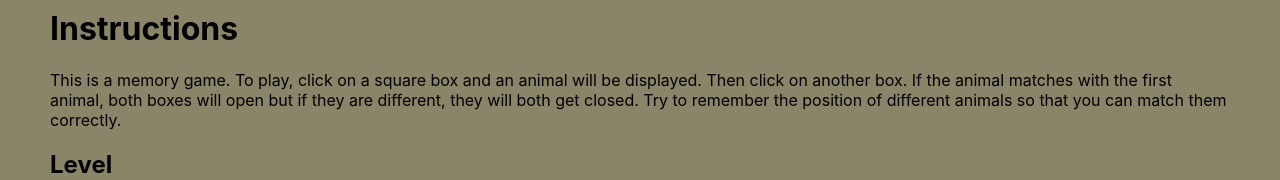
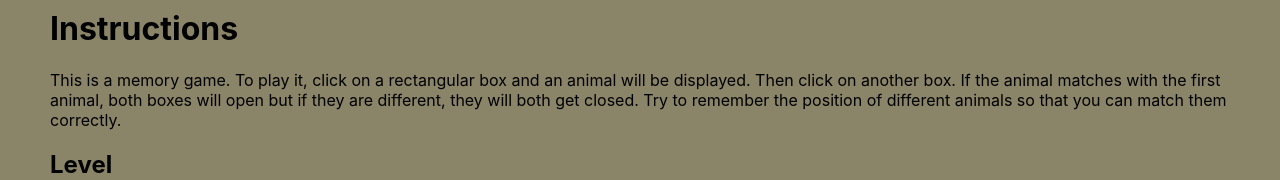
Before and after one commit to Fresh-Teacher/Wild-Animal-Game, a plain HTML site: page memory-games/index.html in a window 1280 px wide. Shown: the part 429-609 px from the top of the page. Drawn offline with Linux system fonts and the light colour scheme; a script that the page names is missing.

Commit message:
Update index.html

```diff
--- a/memory-games/index.html
+++ b/memory-games/index.html
@@ -113,7 +113,7 @@ function playSound(id, loop) {
 
 
 			 <h1>Instructions</h1>
-			 <p>This is a memory game. To play, click on a square box and an animal will be displayed. Then click on another box. If the animal matches with the first animal, both boxes will open but if they are different, they will both get closed. Try to remember the position of different animals so that you can match them correctly.</p>
+			 <p>This is a memory game. To play it, click on a rectangular box and an animal will be displayed. Then click on another box. If the animal matches with the first animal, both boxes will open but if they are different, they will both get closed. Try to remember the position of different animals so that you can match them correctly.</p>
 
 			 <h2>Level</h2>
 			 <p>Nursery</p>
```
